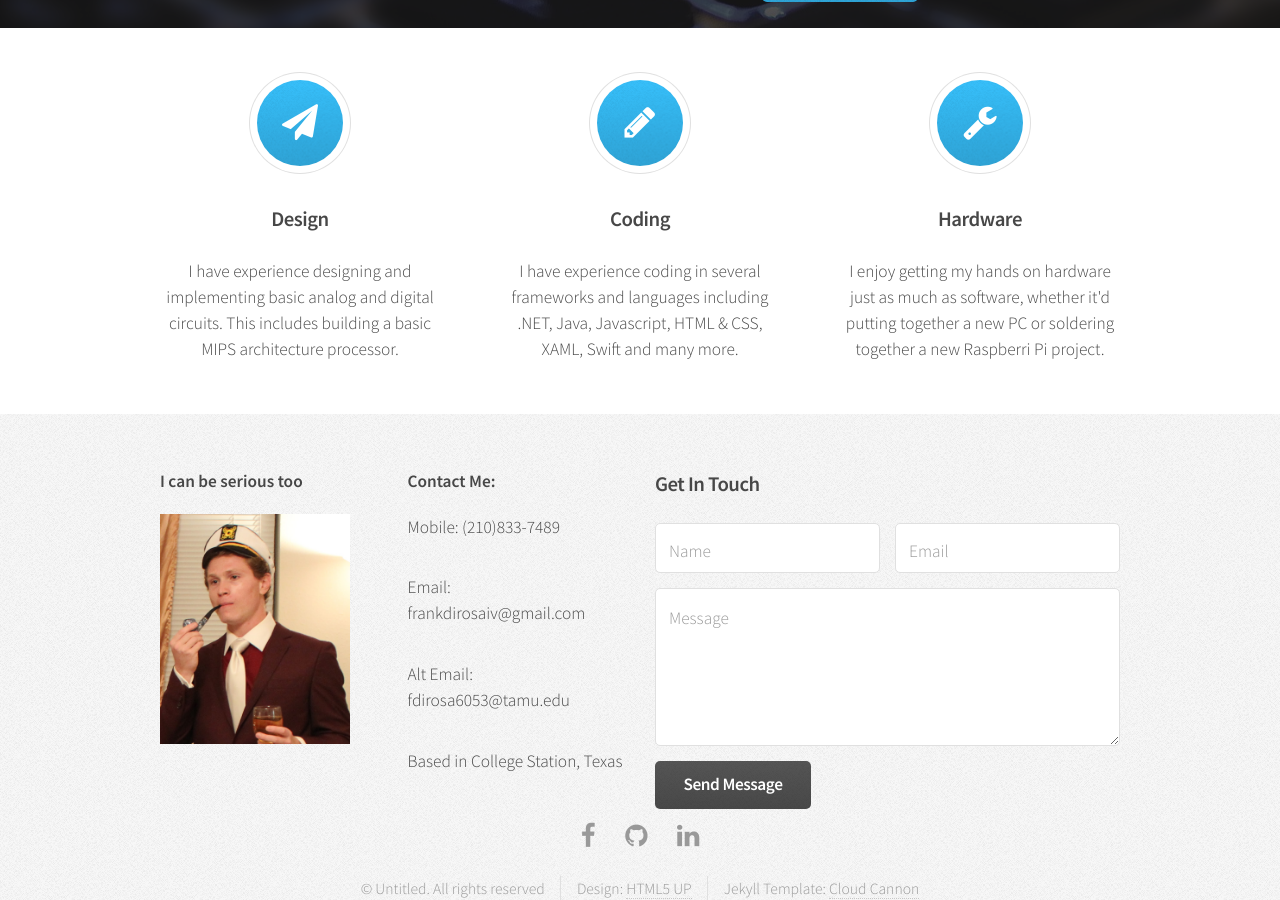
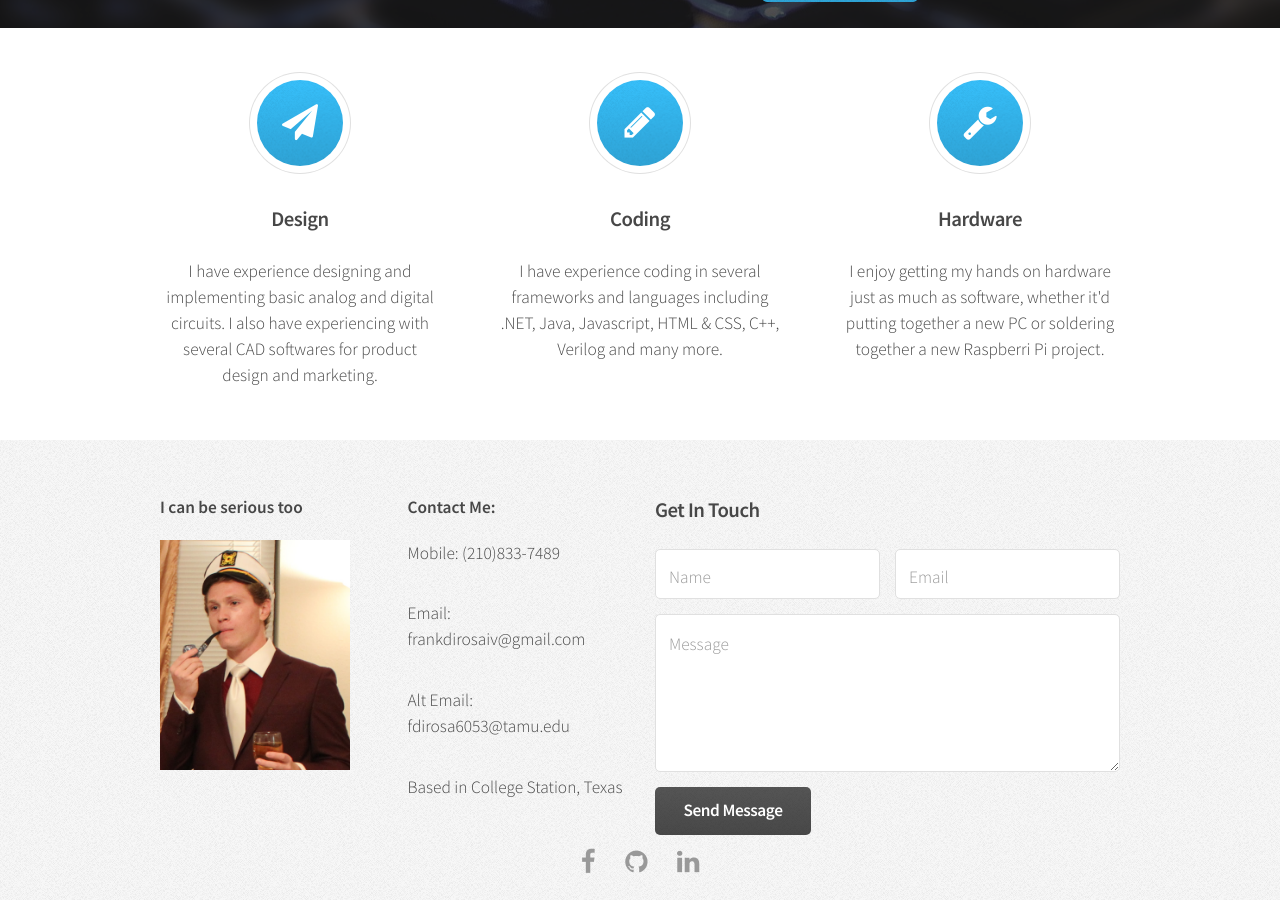
Before and after one commit to frankdirosaiv/frankdirosaiv.github.io, a Jekyll site: the page built from index.html, in a window 1280 px wide and 900 px high, scrolled down 560 px. Built offline with Jekyll 4.4.1, drawn with Linux system fonts in a browser that asks for light colours; the list of posts is cut into pages by our own code.

```diff
--- a/index.html
+++ b/index.html
@@ -19,14 +19,14 @@ layout: default
 					<div class="box highlight">
 						<i class="icon major fa-paper-plane"></i>
 						<h3>Design</h3>
-						<p>I have experience designing and implementing basic analog and digital circuits. This includes building a basic MIPS architecture processor.</p>
+						<p>I have experience designing and implementing basic analog and digital circuits. I also have experiencing with several CAD softwares for product design and marketing.</p>
 					</div>
 				</section>
 				<section class="4u">
 					<div class="box highlight">
 						<i class="icon major fa-pencil"></i>
 						<h3>Coding</h3>
-						<p>I have experience coding in several frameworks and languages including .NET, Java, Javascript, HTML & CSS, XAML, Swift and many more.</p>
+						<p>I have experience coding in several frameworks and languages including .NET, Java, Javascript, HTML & CSS, C++, Verilog and many more.</p>
 					</div>
 				</section>
 				<section class="4u">
```
Also changed, not shown: _posts/2017-7-10-immgo.md (+1 -1 lines), _posts/2017-7-11-database.md (added, +6 -0 lines).
